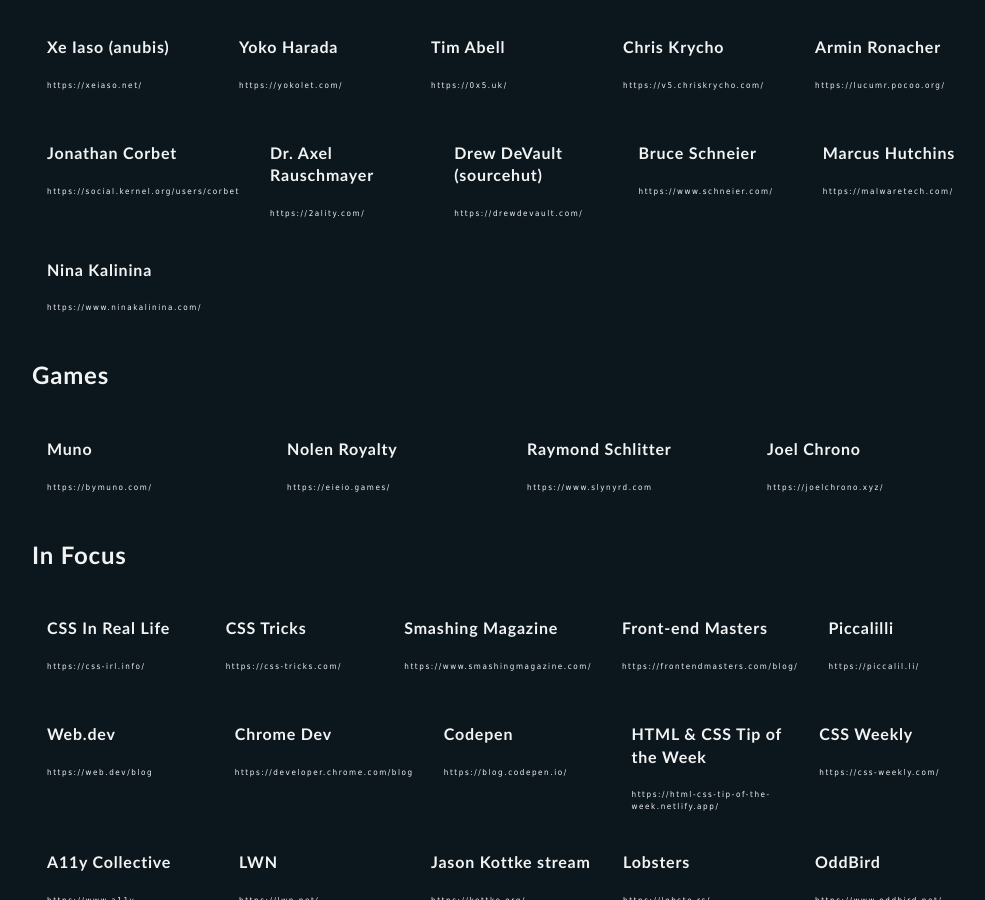
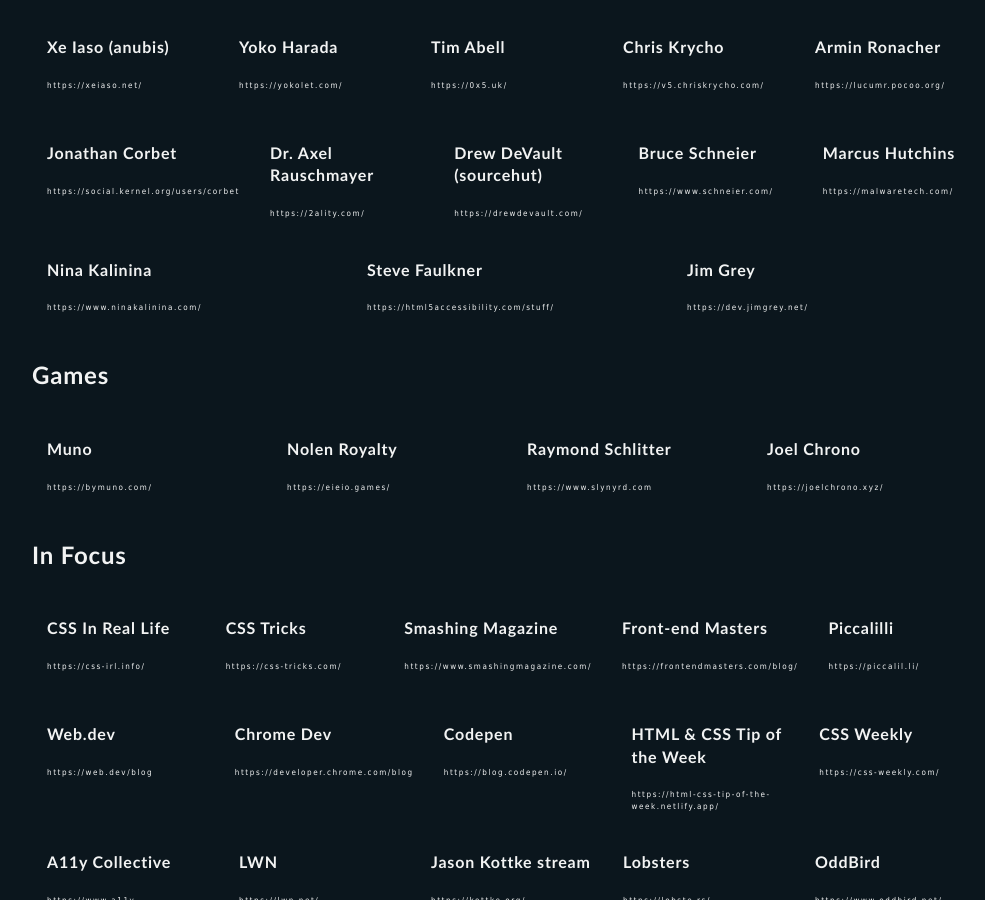
Before and after one commit to mpdagang/mpdagang.github.io, a Jekyll site: the page built from _pages/blogroll.html, in a window 1280 px wide and 900 px high, scrolled down 3347 px. Shown: the whole window, without its empty margins (128-1113 px from the left). Built offline with Jekyll 4.4.1, drawn with Linux system fonts in a browser that asks for light colours.

Commit message:
general updates
- add to roll
- add to references, principles

```diff
--- a/_data/engineers.yaml
+++ b/_data/engineers.yaml
@@ -45,3 +45,9 @@
 
 - name: Nina Kalinina
   site: https://www.ninakalinina.com/
+
+- name: Steve Faulkner
+  site: https://html5accessibility.com/stuff/
+
+- name: Jim Grey
+  site: https://dev.jimgrey.net/
--- a/_pages/principles.html
+++ b/_pages/principles.html
@@ -69,6 +69,12 @@
               <li>Build a web for everyone</li>
             </ol>
 
+            <hr>
+
+            <h2 class="mp-c-lua-10">Brok's Wisdom <a href="https://www.reddit.com/r/GodofWarRagnarok/comments/zwcao9/what_does_brokkratos_mean_by_it_is_the_nature_of/" class="p-pcp-link"><i>src</i></a></h2>
+            <q class="mp-c-lua-12">The Nature of the thing is more important than the Form of the thing.</q>
+
+
           </div>
 
           <!-- graphic column
--- a/_pages/readings.html
+++ b/_pages/readings.html
@@ -78,7 +78,7 @@
           <li><a href="https://css-transform.moro.es/">CSS Transform Function Visualizer</a></li>
           <li><a href="https://easingwizard.com/">CSS Easing Function Visualizer</a></li>
           <li><a href="https://view-transitions.chrome.dev/">View Transition API Demos</a></li>
-          <li><a href="https://gradient.style/">HD Gradients</a></li>
+          <li><a href="https://gradient.style/">HDR Gradients</a></li>
           <li><a href="https://gwfh.mranftl.com/fonts">Google Web Font Helper</a></li>
           <li><a href="https://validator.w3.org/nu/">W3 HTML Checker</a></li>
           <li><a href="https://www.programmingfonts.org/">Coding Font Comparison</a></li>
@@ -113,6 +113,8 @@
           <li><a href="https://earth.nullschool.net/">Earth Wind Visualizer</a></li>
           <li><a href="https://unsplash.com/">Unsplash: freely usable images</a></li>
           <li><a href="https://annas-archive.org">Anna: Non-profit knowledge preservation</a></li>
+          <li><a href="https://noah.up.edu.ph/">NOAH: Nationwide Hazard Assessment web app</a></li>
+          <li><a href="https://noah.up.edu.ph/noah-studio">NOAH Studio: Hazard, Satellite, Facility mapping overworld</a></li>
         </ul>
       </div>
     </details>
```
